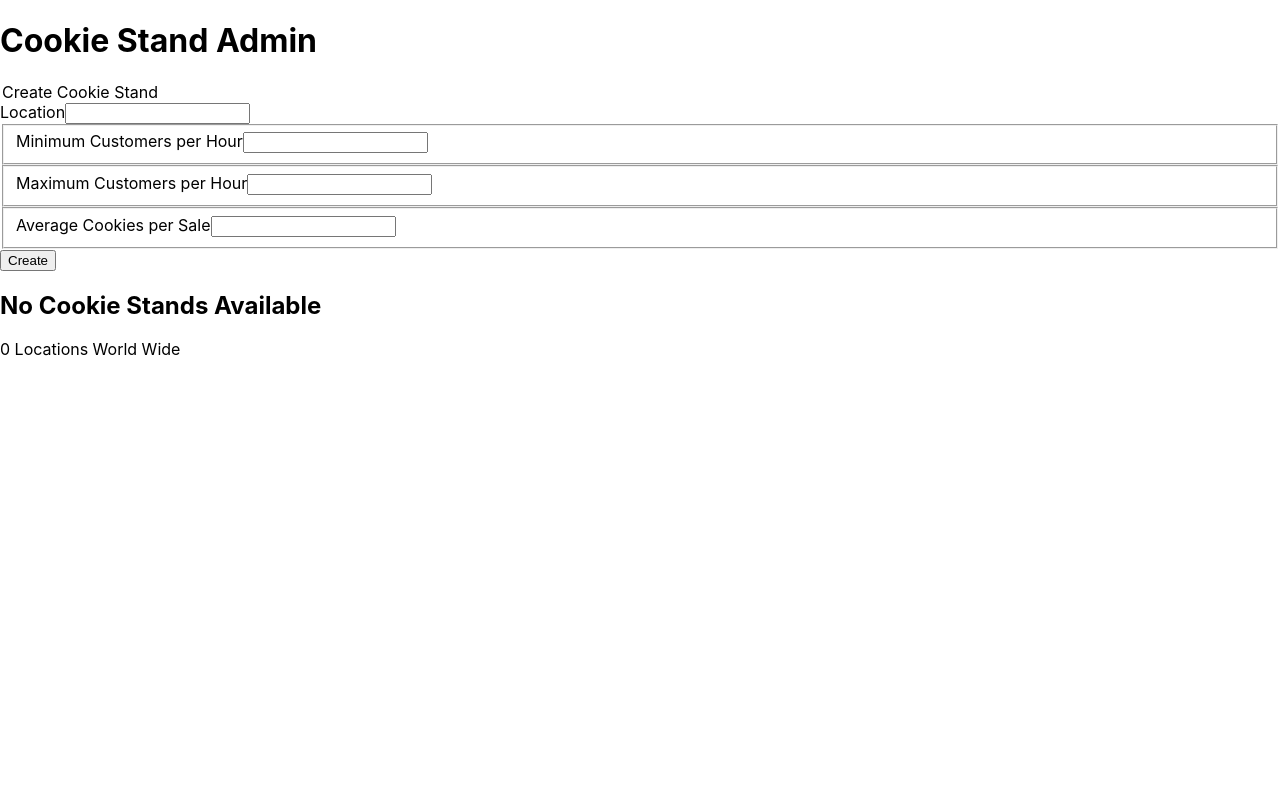
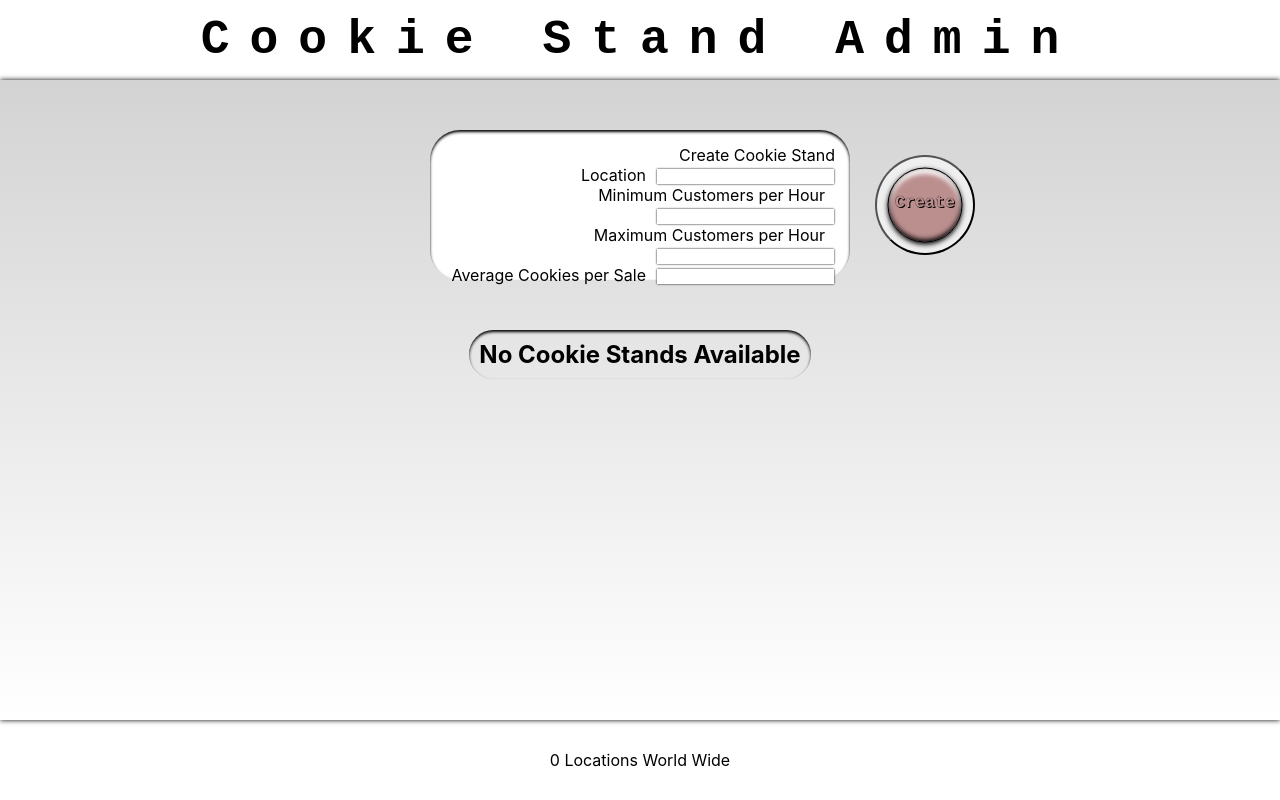
Before and after one commit to BrandonRimes/CookieStyle, a React (Create React App) app: page / in a window 1280 px wide. Built offline with nearby package versions, Linux system fonts and the light colour scheme.

Commit message:
simple design

```diff
--- /dev/null
+++ b/src/App.css
@@ -0,0 +1,179 @@
+*,
+*::before,
+*::after {
+  box-sizing: border-box;
+  margin: 0;
+  padding: 0;
+}
+
+#body {
+  display: flex;
+  flex-direction: column;
+  justify-content: space-between;
+  align-items: center;
+  height: 100vh;
+  width: 100vw;
+  /* background: antiquewhite; */
+}
+
+header,
+footer {
+  display: flex;
+  justify-content: center;
+  align-items: center;
+  width: 100vw;
+  height: 10vh;
+  /* box-shadow: 0 0 5px black; */
+}
+
+h1 {
+  letter-spacing: 20px;
+  font-size: 3em;
+  font-weight: bolder;
+  font-family: 'Courier New', Courier, monospace;
+}
+
+main {
+  display: flex;
+  flex-direction: column;
+  justify-content: flex-start;
+  align-items: center;
+  height: 80vh;
+  width: 100vw;
+  box-shadow: 0px 0px 5px black;
+  background: linear-gradient(lightgray, white);
+}
+
+form {
+  position: relative;
+  text-align: right;
+  width: 420px;
+  height: 150px;
+  border-radius: 30px;
+  box-shadow: inset 0 2px 3px black;
+  margin: 50px;
+  padding: 15px;
+  background-color: white;
+}
+
+fieldset {
+  /* height: 25px; */
+  border: none;
+}
+
+label {
+  margin-right: 10px;
+}
+
+input {
+  text-align: center;
+  border: none;
+  margin: 1px;
+  box-shadow: 0px 0px 2px black;
+}
+
+input:focus {
+  outline: none;
+}
+
+form button {
+  position: absolute;
+  right: -125px;
+  top: 25px;
+  height: 100px;
+  width: 100px;
+  border-radius: 50%;
+  cursor: pointer;
+}
+
+form button:active::before {
+  animation: unset;
+}
+
+form button::before,
+form button::after {
+  content: '';
+  position: absolute;
+  top: 50%;
+  left: 50%;
+  transform: translateX(-50%) translateY(-50%);
+  border-radius: 50%;
+  background-color: rosybrown;
+}
+
+form button::before {
+  height: 75px;
+  width: 75px;
+  border: 1px solid black;
+  box-shadow: inset 0 -2px 5px black,
+  inset 0 5px 5px white,
+  0 2px 5px black;
+  animation: button 0.2s ease-in-out;
+}
+
+@keyframes button {
+  0%{
+    box-shadow: inset 0 0px 5px black,
+    inset 0 5px 5px black;
+  }
+}
+
+form button::after {
+  content: 'Create';
+  color: rosybrown;
+  background-color: transparent;
+  font-size: 1.25em;
+  font-weight: bolder;
+  font-family: 'Courier New', Courier, monospace;
+  text-shadow: 1px 1px 0px black, 0px 0px 1px black;
+  width: 75px;
+  height: 25px;
+}
+
+table,
+#table {
+  border-radius: 30px;
+  box-shadow: inset 0px 2px 3px black;
+  padding: 10px;
+}
+
+table {
+  display: block;
+  max-width: 70vw;
+  max-height: 35vh;
+  overflow: scroll;
+  background-color: white;
+}
+
+thead {
+  position: sticky;
+}
+
+th {
+  padding: 0 8px;
+}
+
+tr {
+  background: linear-gradient(white, lightgray);
+}
+
+tr:hover {
+  background: white;
+  transition: 0.2s linear;
+}
+
+tbody {
+  text-align: center;
+  /* mix-blend-mode: screen; */
+}
+
+#cursor {
+  position: absolute;
+  width: 50px;
+  height: 50px;
+  border-radius: 50%;
+  background-color: white;
+  mix-blend-mode: exclusion;
+  top: 0;
+  right: 0;
+}
--- a/src/App.js
+++ b/src/App.js
@@ -1,9 +1,10 @@
-import { Component } from 'react'
-import Header from './components/header'
-import CreateForm from './components/create-form'
-import ReportTable from './components/report-table'
-import Footer from './components/footer'
-import { hours } from './data'
+import { Component } from 'react';
+import Header from './components/header';
+import CreateForm from './components/create-form';
+import ReportTable from './components/report-table';
+import Footer from './components/footer';
+import { hours } from './data';
+import './App.css';
 
 class App extends Component {
 
@@ -11,7 +12,7 @@ class App extends Component {
     super(props);
     this.state = {
       standReports: []
-    }
+    };
   }
 
   handleCreate = (standData) => {
@@ -21,13 +22,14 @@ class App extends Component {
 
   render() {
     return (
-      <div>
+      <div id="body" onMouseMove={this.handleMouse}>
         <Header />
         <main>
           <CreateForm onCreate={this.handleCreate} />
           <ReportTable hours={hours} reports={this.state.standReports} />
         </main>
         <Footer reports={this.state.standReports} />
+        <div id="cursor"></div>
       </div >
     );
   }
--- a/src/components/create-form.js
+++ b/src/components/create-form.js
@@ -39,5 +39,5 @@ export default function CreateForm({ onCreate }) {
       </div>
 
     </form>
-    )
+  );
 }
--- a/src/components/report-table.js
+++ b/src/components/report-table.js
@@ -1,7 +1,7 @@
 export default function ReportTable(props) {
 
   if (props.reports.length === 0) {
-        return <h2>No Cookie Stands Available</h2>
+    return <h2 id="table">No Cookie Stands Available</h2>;
   }
   const headers = ['Location', ...props.hours, 'Totals'];
 
```
Also changed, not shown: src/components/footer.js (+5 -5 lines), src/components/header.js (+5 -5 lines), 1 other file (tests, documents, lock files or other folders). Lines whose indentation alone changed are shown as unchanged.
